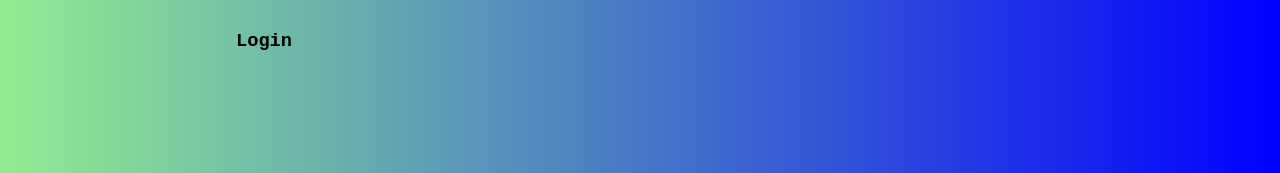
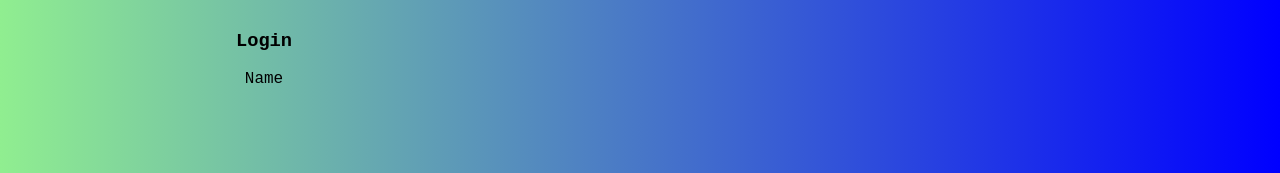
Before and after one commit to Legendary-Folah/rrd, a React (Create React App) app: page /login in a window 1280 px wide. Shown: the part 141-314 px from the top of the page. Built offline with nearby package versions, Linux system fonts and the light colour scheme.

Commit message:
more and more changes as we progress

```diff
--- a/src/Components/Login.js
+++ b/src/Components/Login.js
@@ -7,6 +7,17 @@ const Login = () => {
         <section className='section'>
             <form className='form'>
                 <h3>Login</h3>
+                <div className='form-row'>
+                    <label htmlFor='name' className='form-label'>
+                        Name
+                    </label>
+                    <input
+                        type='text'
+                        className='form-input'
+                        value={name}
+                        onChange={() => {}}
+                    />
+                </div>
             </form>
         </section>
     )
```
